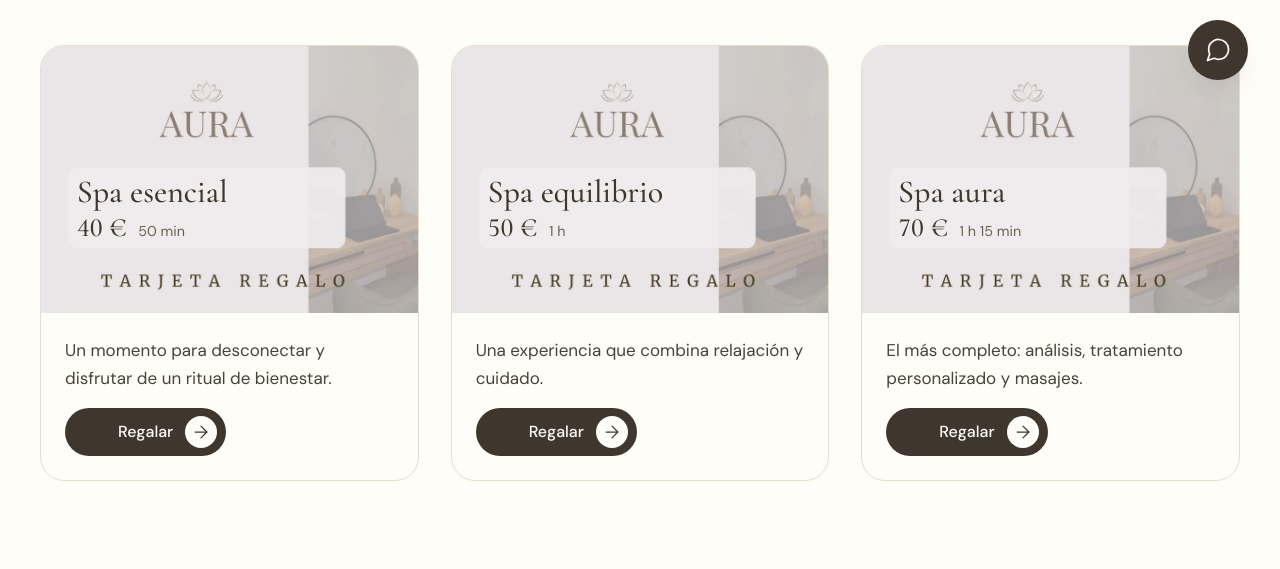
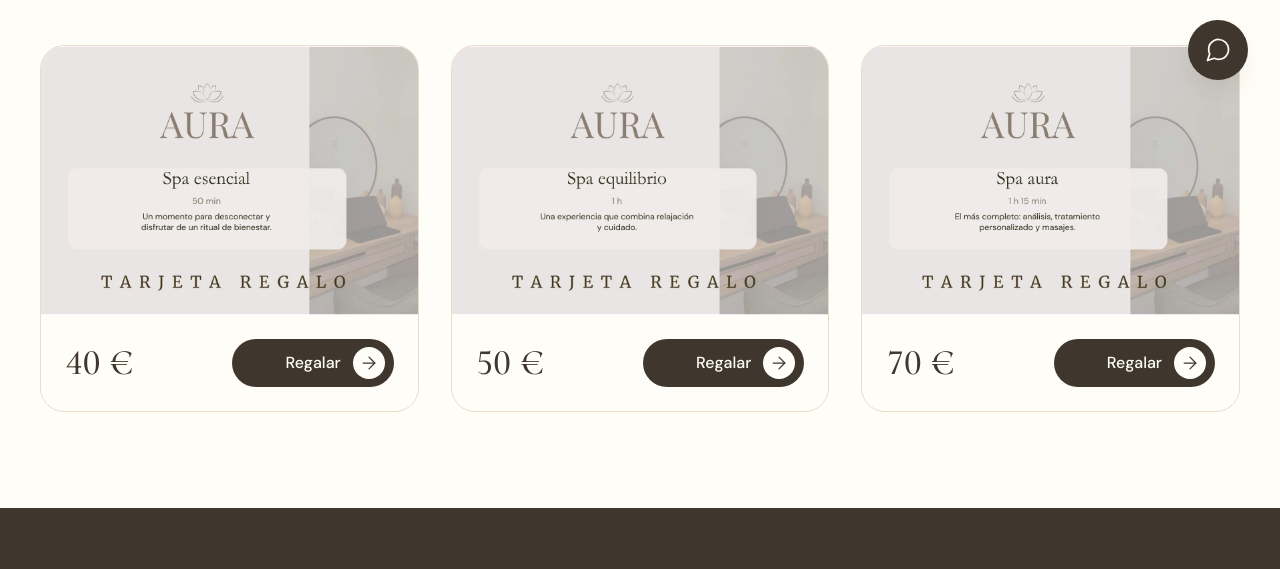
Before and after one commit to SarayOrtizCordero/centro-aura-2, a website: page pages/tarjetas-regalo.html in a window 1280 px wide. Shown: the part 688-1257 px from the top of the page. Drawn offline with Linux system fonts and the light colour scheme.

Commit message:
Tarjetas regalo: nuevos disenos de la clienta con el precio debajo de cada tarjeta
Co-Authored-By: Claude Sonnet 5.5 <noreply@anthropic.com>

```diff
--- a/css/styles.css
+++ b/css/styles.css
@@ -1233,30 +1233,13 @@ main:focus { outline: none; }
   .hero__title { font-size: clamp(3rem, 5vw, 4.5rem); text-wrap: balance; }
 }
 
-/* Página de tarjetas regalo: el nombre, el precio y la duración van sobre la parte lisa de la tarjeta (a la izquierda de la foto) */
+/* Página de tarjetas regalo: la imagen ya lleva el nombre, la duración y la descripción; el precio y el botón van debajo, fuera de la imagen */
 .gift-cards { display: grid; gap: var(--s-6); margin: 0; padding: 0; list-style: none; }
 .gift-card { display: flex; flex-direction: column; overflow: hidden; height: 100%; }
-.gift-card__visual { position: relative; container-type: inline-size; }
-.gift-card__visual img { display: block; width: 100%; height: auto; }
-.gift-card__info {
-  position: absolute;
-  left: 9.5cqw;
-  top: 34cqw;
-  width: 56cqw;
-  height: 18cqw;
-  display: flex;
-  flex-direction: column;
-  justify-content: center;
-  gap: 1.5cqw;
-  color: var(--c-anchor);
-}
-.gift-card__name { font-size: 8.5cqw; line-height: 1.05; }
-.gift-card__meta { display: flex; align-items: baseline; gap: 3cqw; margin: 0; }
-.gift-card__price { font: 500 7cqw/1 var(--font-display); font-variant-numeric: lining-nums tabular-nums; }
-.gift-card__dur { font-size: 3.8cqw; line-height: 1; color: var(--c-text-soft); }
-.gift-card__body { flex: 1; display: flex; flex-direction: column; gap: var(--s-4); padding: var(--s-6); }
-.gift-card__body p { margin: 0; }
-.gift-card__body .btn { margin-top: auto; align-self: flex-start; }
+.gift-card__img { display: block; width: 100%; height: auto; }
+.gift-card__body { flex: 1; display: flex; align-items: center; justify-content: space-between; flex-wrap: wrap; gap: var(--s-4); padding: var(--s-6); }
+.gift-card__meta { display: flex; align-items: baseline; gap: var(--s-3); margin: 0; color: var(--c-anchor); }
+.gift-card__price { font: 500 2.25rem/1 var(--font-display); font-variant-numeric: lining-nums tabular-nums; }
 @media (min-width: 900px) {
   .gift-cards { grid-template-columns: repeat(3, minmax(0, 1fr)); gap: var(--s-8); }
 }
--- a/pages/tarjetas-regalo.html
+++ b/pages/tarjetas-regalo.html
@@ -102,42 +102,24 @@
         </div>
         <ul class="gift-cards" role="list">
         <li class="gift-card card reveal">
-          <div class="gift-card__visual">
-            <img src="../assets/img/tarjeta-aura.webp" alt="" width="1600" height="1135" loading="lazy">
-            <div class="gift-card__info">
-              <h3 class="gift-card__name">Spa esencial</h3>
-              <p class="gift-card__meta"><span class="gift-card__price" data-price="regalo-spa-esencial">40 €</span><span class="gift-card__dur" data-duration="spa-esencial">50 min</span></p>
-            </div>
-          </div>
+          <img class="gift-card__img" src="../assets/img/tarjeta-spa-esencial.webp" alt="Tarjeta regalo Spa esencial, 50 min. Un momento para desconectar y disfrutar de un ritual de bienestar." width="564" height="402" loading="lazy">
           <div class="gift-card__body">
-            <p>Un momento para desconectar y disfrutar de un ritual de bienestar.</p>
-            <a class="btn btn--primary" href="https://wa.me/34610167764" data-wa="Tarjeta regalo Spa esencial" data-wa-kind="producto">Regalar<span class="btn__icon" aria-hidden="true"><svg class="icon" aria-hidden="true" focusable="false"><use href="#i-flecha"/></svg></span></a>
+            <p class="gift-card__meta"><span class="gift-card__price" data-price="regalo-spa-esencial">40 €</span></p>
+            <a class="btn btn--primary" href="https://wa.me/34610167764" data-wa="Tarjeta regalo Spa esencial" data-wa-kind="producto">Regalar<span class="visually-hidden"> Spa esencial</span><span class="btn__icon" aria-hidden="true"><svg class="icon" aria-hidden="true" focusable="false"><use href="#i-flecha"/></svg></span></a>
           </div>
         </li>
         <li class="gift-card card reveal">
-          <div class="gift-card__visual">
-            <img src="../assets/img/tarjeta-aura.webp" alt="" width="1600" height="1135" loading="lazy">
-            <div class="gift-card__info">
-              <h3 class="gift-card__name">Spa equilibrio</h3>
-              <p class="gift-card__meta"><span class="gift-card__price" data-price="regalo-spa-equilibrio">50 €</span><span class="gift-card__dur" data-duration="spa-equilibrio">1 h</span></p>
-            </div>
-          </div>
+          <img class="gift-card__img" src="../assets/img/tarjeta-spa-equilibrio.webp" alt="Tarjeta regalo Spa equilibrio, 1 h. Una experiencia que combina relajación y cuidado." width="564" height="402" loading="lazy">
           <div class="gift-card__body">
-            <p>Una experiencia que combina relajación y cuidado.</p>
-            <a class="btn btn--primary" href="https://wa.me/34610167764" data-wa="Tarjeta regalo Spa equilibrio" data-wa-kind="producto">Regalar<span class="btn__icon" aria-hidden="true"><svg class="icon" aria-hidden="true" focusable="false"><use href="#i-flecha"/></svg></span></a>
+            <p class="gift-card__meta"><span class="gift-card__price" data-price="regalo-spa-equilibrio">50 €</span></p>
+            <a class="btn btn--primary" href="https://wa.me/34610167764" data-wa="Tarjeta regalo Spa equilibrio" data-wa-kind="producto">Regalar<span class="visually-hidden"> Spa equilibrio</span><span class="btn__icon" aria-hidden="true"><svg class="icon" aria-hidden="true" focusable="false"><use href="#i-flecha"/></svg></span></a>
           </div>
         </li>
         <li class="gift-card card reveal">
-          <div class="gift-card__visual">
-            <img src="../assets/img/tarjeta-aura.webp" alt="" width="1600" height="1135" loading="lazy">
-            <div class="gift-card__info">
-              <h3 class="gift-card__name">Spa aura</h3>
-              <p class="gift-card__meta"><span class="gift-card__price" data-price="regalo-spa-aura">70 €</span><span class="gift-card__dur" data-duration="spa-aura">1 h 15 min</span></p>
-            </div>
-          </div>
+          <img class="gift-card__img" src="../assets/img/tarjeta-spa-aura.webp" alt="Tarjeta regalo Spa aura, 1 h 15 min. El más completo: análisis, tratamiento personalizado y masajes." width="564" height="402" loading="lazy">
           <div class="gift-card__body">
-            <p>El más completo: análisis, tratamiento personalizado y masajes.</p>
-            <a class="btn btn--primary" href="https://wa.me/34610167764" data-wa="Tarjeta regalo Spa aura" data-wa-kind="producto">Regalar<span class="btn__icon" aria-hidden="true"><svg class="icon" aria-hidden="true" focusable="false"><use href="#i-flecha"/></svg></span></a>
+            <p class="gift-card__meta"><span class="gift-card__price" data-price="regalo-spa-aura">70 €</span></p>
+            <a class="btn btn--primary" href="https://wa.me/34610167764" data-wa="Tarjeta regalo Spa aura" data-wa-kind="producto">Regalar<span class="visually-hidden"> Spa aura</span><span class="btn__icon" aria-hidden="true"><svg class="icon" aria-hidden="true" focusable="false"><use href="#i-flecha"/></svg></span></a>
           </div>
         </li>
         </ul>
```
Also changed, not shown: assets/img/CREDITOS.md (+1 -1 lines), tests/fixtures/images.json (+3 -1 lines), tests/tarjetas-regalo.test.js (+10 -16 lines), assets/img/tarjeta-aura.webp (deleted), assets/img/tarjeta-spa-aura.webp (added), assets/img/tarjeta-spa-equilibrio.webp (added), assets/img/tarjeta-spa-esencial.webp (added).
